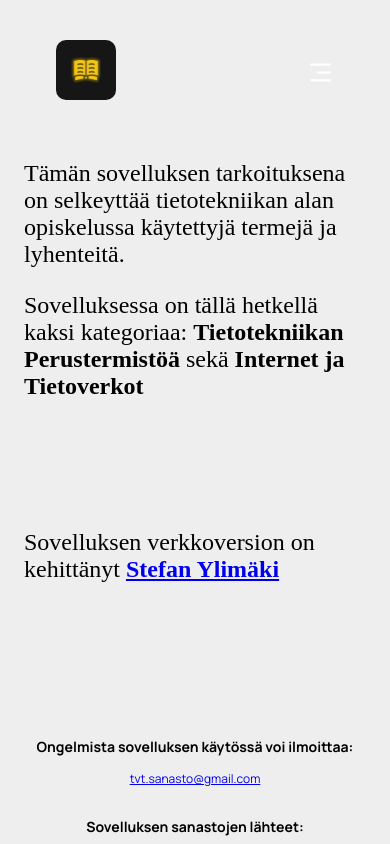
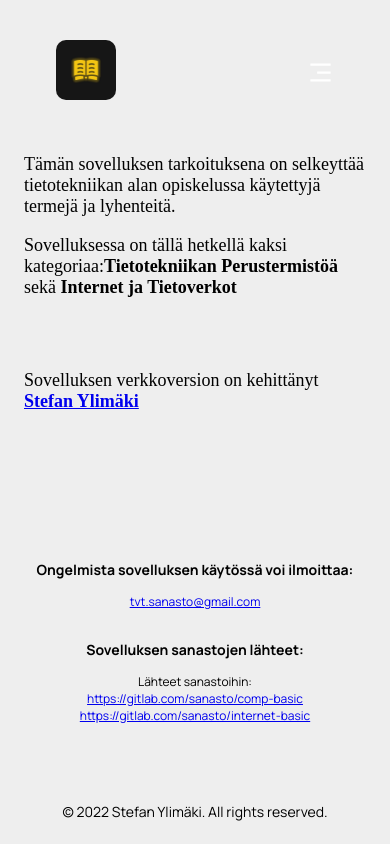
Before and after one commit to StefanYlimaki/TVT-Sanasto, a React (Create React App) app: page / in a window 390 px wide. Shown: the top 844 px of the page. Built offline with nearby package versions, Linux system fonts and the light colour scheme.

Commit message:
Made homescreen better 4 devices w/ smaller screen

```diff
--- a/src/containers/home/Home.jsx
+++ b/src/containers/home/Home.jsx
@@ -6,13 +6,12 @@ const Home = () => {
     <div className='tvt__home'>
       <div className='tvt__home-description'>
         <p>Tämän sovelluksen tarkoituksena on selkeyttää tietotekniikan alan opiskelussa käytettyjä termejä ja lyhenteitä.</p>
-        <p>Sovelluksessa on tällä hetkellä kaksi kategoriaa: <strong>Tietotekniikan Perustermistöä</strong> sekä <strong>Internet ja Tietoverkot</strong></p>
-        <br />
+        <p>Sovelluksessa on tällä hetkellä kaksi kategoriaa:
+        <strong>Tietotekniikan Perustermistöä</strong> sekä <strong>Internet ja Tietoverkot</strong></p>
         <br />
         <br />
         <p>Sovelluksen verkkoversion on kehittänyt <strong><a href='https://www.linkedin.com/in/stefan-ylim%C3%A4ki/'>Stefan Ylimäki</a></strong></p>
       </div>
-
     </div>
   )
 }
--- a/src/containers/home/home.css
+++ b/src/containers/home/home.css
@@ -1,4 +1,9 @@
-.tvt__home-description {
+.tvt__home-description p {
     color: var(--color-text);
     font-size: 24px;
 }
+@media screen and (max-width: 600px) {
+    .tvt__home-description p {
+        font-size: 18px;
+    }
+}
```
